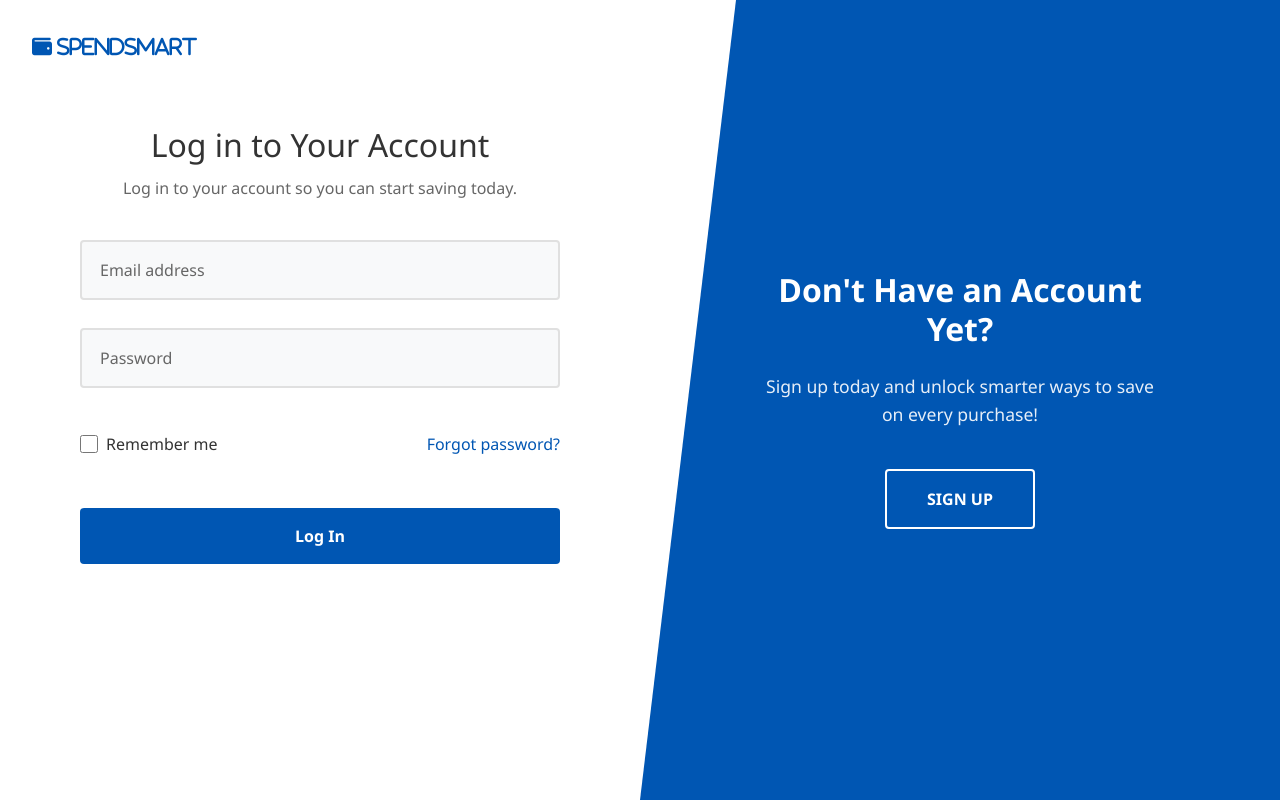
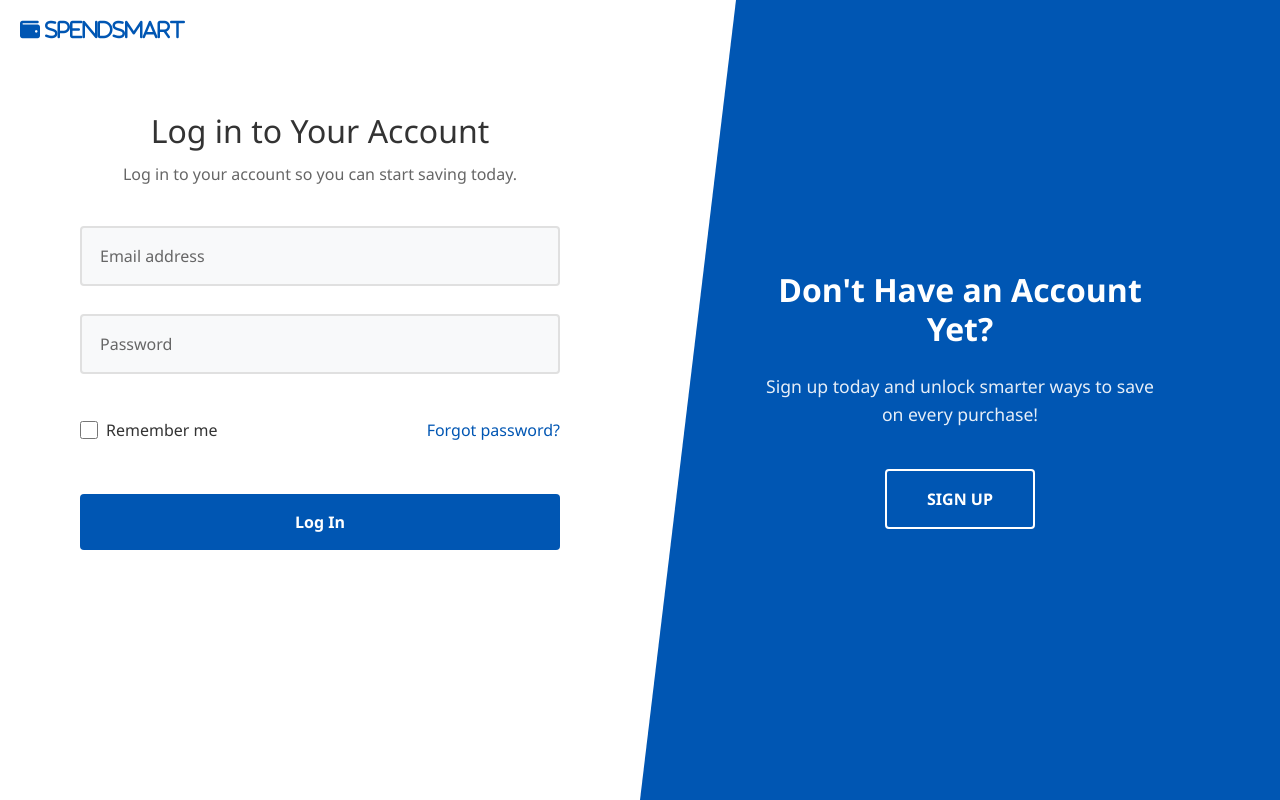
Before and after one commit to suhaib-mousa/SpendSmart.github.io, a React (Vite) app: page /login in a window 1280 px wide. Built offline with nearby package versions, Linux system fonts and the light colour scheme.

Commit message:
Update Auth Logo Styling

```diff
--- a/src/styles/Auth.css
+++ b/src/styles/Auth.css
@@ -27,20 +27,38 @@
 }
 
 .auth-logo {
-  margin-bottom: 4rem;
+  position: absolute;
+  top: 20px;
+  left: 20px;
 }
 
 .auth-logo a {
   text-decoration: none;
+  font-size: 20px;
+  display: flex;
+  align-items: center;
+}
+
+.auth-logo a i {
+  margin-right: 10px;
+}
+
+/* Logo color changes based on parent container */
+.auth-form-side .auth-logo a,
+.auth-form-side .auth-logo a i {
   color: var(--primary-blue);
-  font-size: 1.25rem;
-  font-weight: 600;
+}
+
+.auth-cta-side .auth-logo a,
+.auth-cta-side .auth-logo a i {
+  color: #fdfbf5;
 }
 
 .auth-form-container {
   max-width: 480px;
   margin: 0 auto;
   width: 100%;
+  margin-top: 80px;
 }
 
 .auth-title {
```
